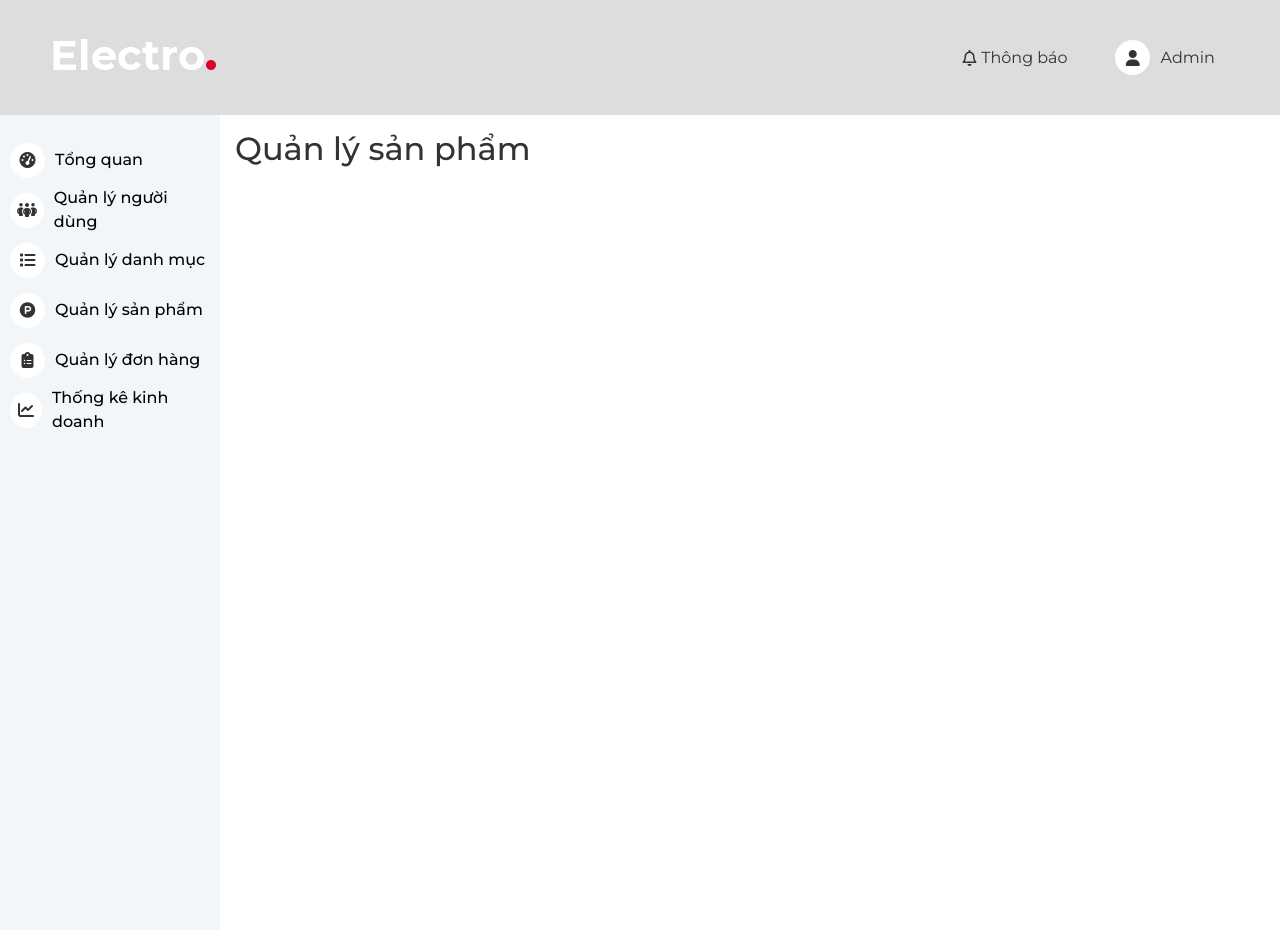
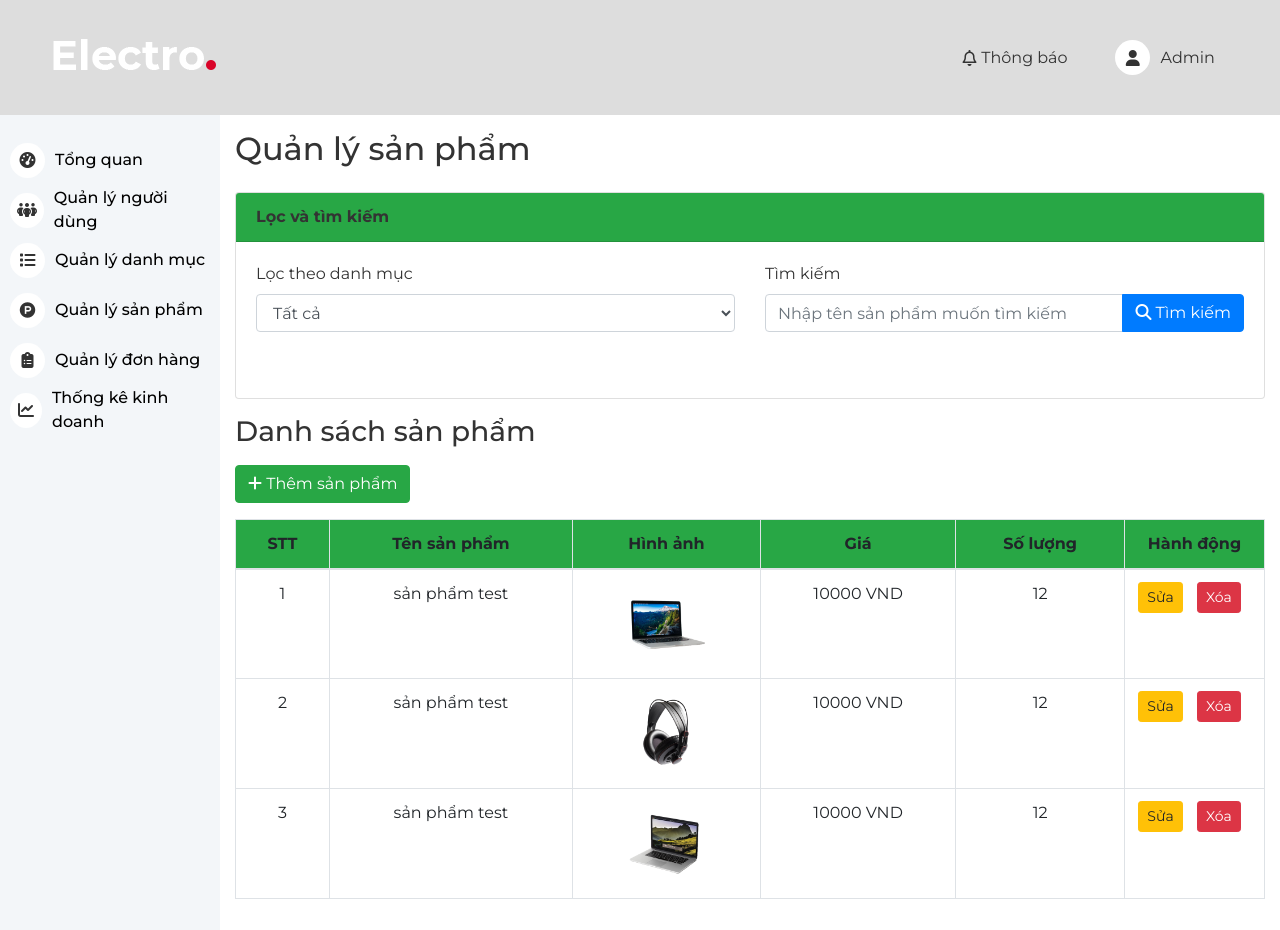
Before and after one commit to Dykizz/TechStore, a PHP site: page /admin/manage-product.html in a window 1280 px wide. Run offline with PHP 8.4, Linux system fonts and the light colour scheme; some libraries are stand-ins or nearby versions.

Commit message:
Làm trang quản lý sản phẩm

```diff
--- a/admin/manage-product.html
+++ b/admin/manage-product.html
@@ -69,8 +69,96 @@
             </li>
      </ul>
     <div class="content">
-        <h2>Quản lý sản phẩm</h2>
+        <h2 class="mb-4">Quản lý sản phẩm</h2>
 
+        <div class="filter-search card mb-3">
+            <div class="card-header bg-success font-weight-bold">Lọc và tìm kiếm</div>
+            <div class="card-body row">
+                <div class="col-6">
+                    <div class="form-group">
+                        <label for="filter">Lọc theo danh mục</label>
+                        <select id="filter" class="form-control">
+                            <option value="all" selected>Tất cả</option>
+                            <option value="phone">Điện thoại</option>
+                            <option value="laptop">Máy tính</option>
+                            <option value="accessory">Phụ kiện</option>
+                        </select>
+                    </div>
+                </div>
+                <div class="col-6">
+                    <form action="#" class="form-group">
+                        <label for="search">Tìm kiếm</label>
+                        <div class="input-group">
+                            <input id="search" class="form-control" type="text" placeholder="Nhập tên sản phẩm muốn tìm kiếm">
+                            <div class="input-group-append">
+                                <button class="btn btn-primary" type="submit">
+                                    <i class="fa-solid fa-magnifying-glass"></i> Tìm kiếm
+                                </button>
+                            </div>
+                        </div>
+                    </form>
+                </div>
+            </div>
+
+        </div>
+
+        <h3 class="mb-3">Danh sách sản phẩm</h3>
+
+        <a href="#" class="btn btn-success mb-3">
+            <i class="fa-solid fa-plus"></i>
+             Thêm sản phẩm
+        </a>
+        <table class="table table-hover table-bordered text-center">
+            <thead class="bg-success">
+                <th>STT</th>
+                <th>Tên sản phẩm</th>
+                <th>Hình ảnh</th>
+                <th>Giá</th>
+                <th>Số lượng</th>
+                <th>Hành động</th>
+            </thead>
+            <tbody>
+                <tr>
+                    <td>1</td>
+                    <td>sản phẩm test</td>
+                    <td class="table_inner-img">
+                        <img src="../img/product01.png" alt="" srcset="">
+                    </td>
+                    <td>10000 VND</td>
+                    <td>12</td>
+                    <td class="table_inner-btn">
+                        <button class="btn btn-sm btn-warning">Sửa</button>
+                        <button class="btn btn-sm btn-danger">Xóa</button>
+                    </td>
+                </tr>
+                <tr>
+                    <td>2</td>
+                    <td>sản phẩm test</td>
+                    <td class="table_inner-img">
+                        <img src="../img/product02.png" alt="" srcset="">
+                    </td>
+                    <td>10000 VND</td>
+                    <td>12</td>
+                    <td class="table_inner-btn">
+                        <button class="btn btn-sm btn-warning">Sửa</button>
+                        <button class="btn btn-sm btn-danger">Xóa</button>
+                    </td>
+                </tr>
+                <tr>
+                    <td>3</td>
+                    <td>sản phẩm test</td>
+                    <td class="table_inner-img">
+                        <img src="../img/product03.png" alt="" srcset="">
+                    </td>
+                    <td>10000 VND</td>
+                    <td>12</td>
+                    <td class="table_inner-btn">
+                        <button class="btn btn-sm btn-warning">Sửa</button>
+                        <button class="btn btn-sm btn-danger">Xóa</button>
+                    </td>
+                </tr>
+            </tbody>
+        </table>
     </div>
 </body>
 </html>
--- a/admin/style.css
+++ b/admin/style.css
@@ -129,3 +129,22 @@ header {
 .content .row div {
     margin-bottom: 15px;
 }
+
+.table_inner-img {
+    height: 110px;
+    aspect-ratio: 4/3;
+}
+
+.table_inner-img img {
+    width: 100%;
+    height: 100%;
+    object-fit: contain;
+}
+
+.table_inner-btn {
+    width: 140px;
+}
+.table_inner-btn button {
+    margin-right: 10px;
+    display: inline-block;
+}
```
